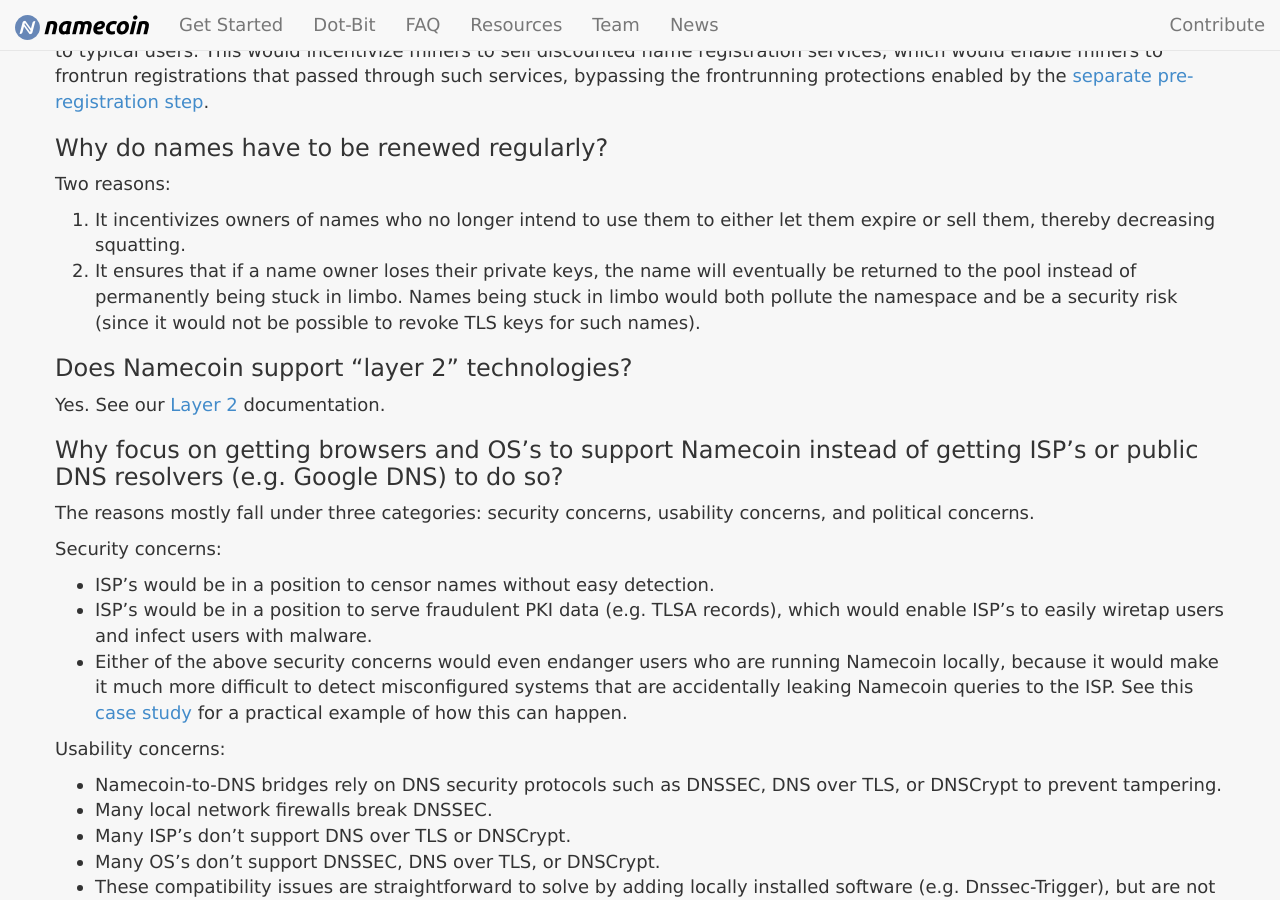
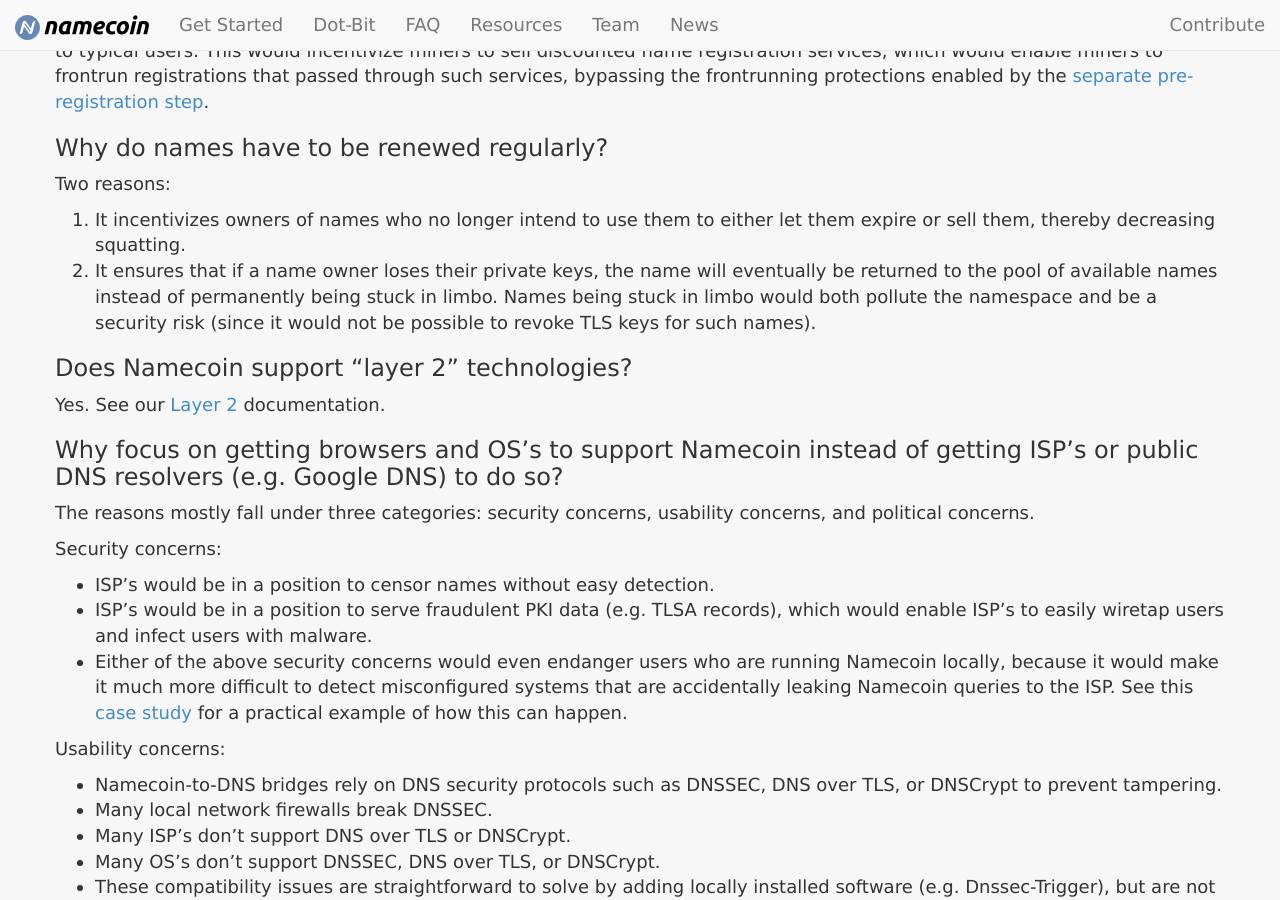
Before and after one commit to JeremyRand/namecoin.org, a Jekyll site: the page built from docs/faq/index.md, in a window 1280 px wide and 900 px high, scrolled down 4736 px. Built offline with Jekyll 4.4.1, drawn with Linux system fonts in a browser that asks for light colours.

Commit message:
FAQ: Clarify name renewal explanation

```diff
--- a/docs/faq/index.md
+++ b/docs/faq/index.md
@@ -107,7 +107,7 @@ If name registration fees went to miners, it would enable an attack in which min
 Two reasons:
 
 1. It incentivizes owners of names who no longer intend to use them to either let them expire or sell them, thereby decreasing squatting.
-2. It ensures that if a name owner loses their private keys, the name will eventually be returned to the pool instead of permanently being stuck in limbo.  Names being stuck in limbo would both pollute the namespace and be a security risk (since it would not be possible to revoke TLS keys for such names).
+2. It ensures that if a name owner loses their private keys, the name will eventually be returned to the pool of available names instead of permanently being stuck in limbo.  Names being stuck in limbo would both pollute the namespace and be a security risk (since it would not be possible to revoke TLS keys for such names).
 
 ### Does Namecoin support "layer 2" technologies?
 
```
